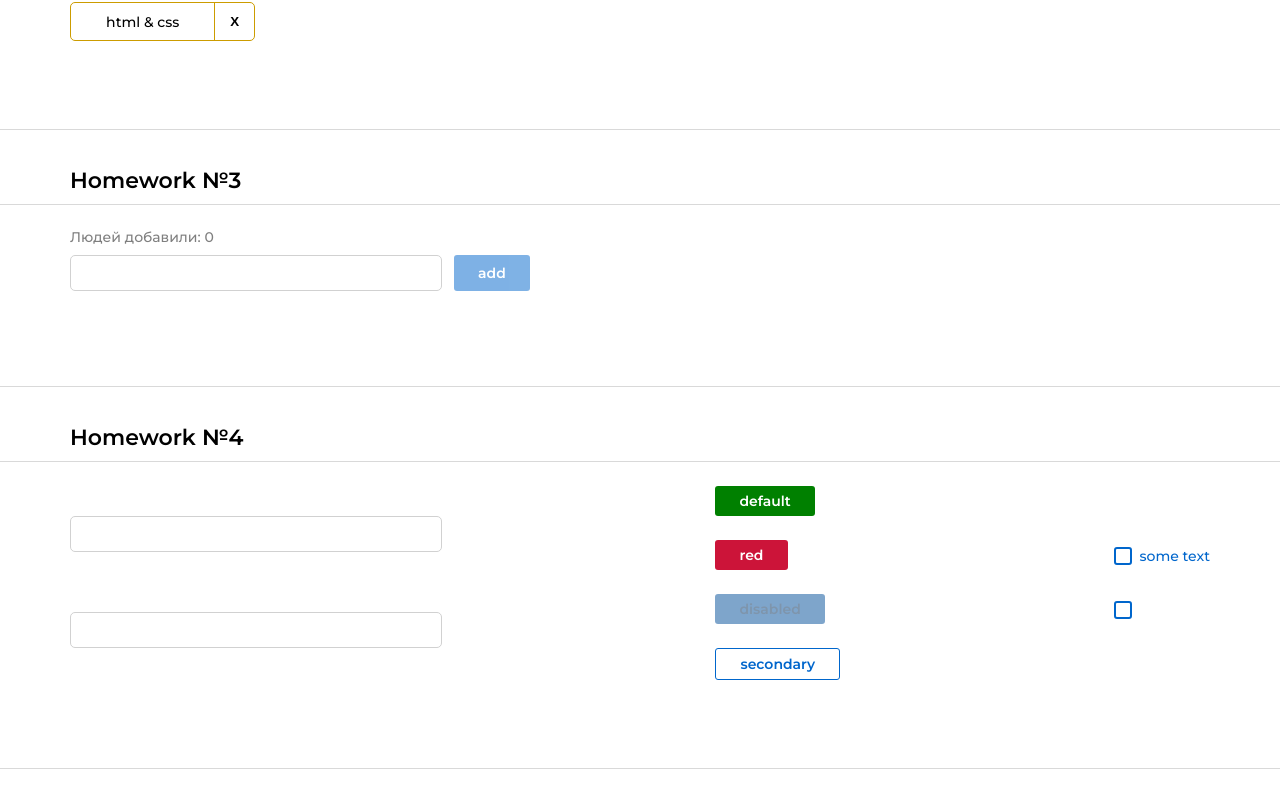
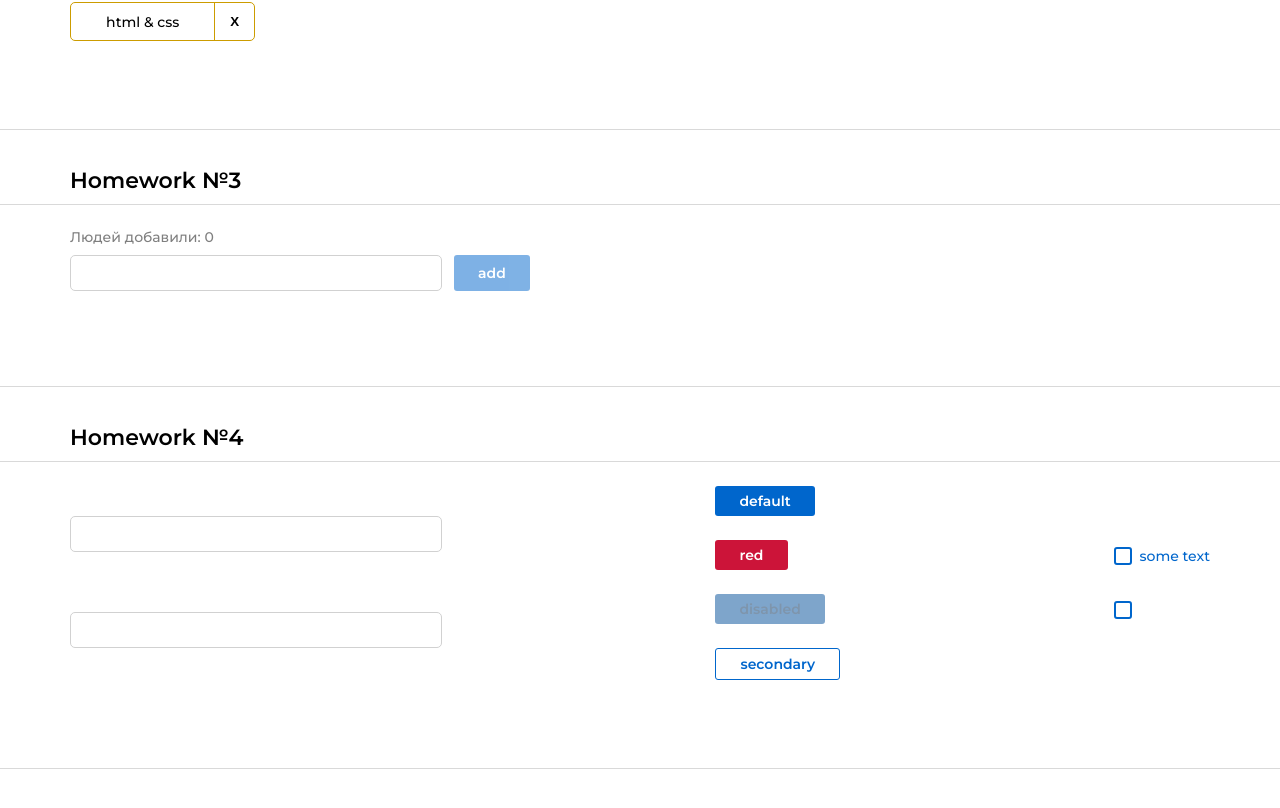
Before and after one commit to Stanislav-Vasilevich/ignat-homework, a React (Create React App) app: page / in a window 1280 px wide. Shown: the part 793-1601 px from the top of the page. Built offline with nearby package versions, Linux system fonts and the light colour scheme.

Commit message:
внес правки в 4 задание понедельника

```diff
--- a/src/s2-homeworks/hw04/common/c2-SuperButton/SuperButton.module.css
+++ b/src/s2-homeworks/hw04/common/c2-SuperButton/SuperButton.module.css
@@ -4,7 +4,7 @@
 	font-size: 14px;
 	line-height: 20px;
 	color: #FFF;
-	background: green;
+	background: #0066CC;
 	border: none;
 	outline: none;
 	border-radius: 3px;
--- a/src/s2-homeworks/hw04/common/c2-SuperButton/SuperButton.tsx
+++ b/src/s2-homeworks/hw04/common/c2-SuperButton/SuperButton.tsx
@@ -17,7 +17,11 @@ const SuperButton: React.FC<SuperButtonPropsType> = (
 		...restProps // все остальные пропсы попадут в объект restProps, там же будет children
 	}
 ) => {
-	const finalClassName = `${s.button} ${className ? s[className] : ''} ${disabled ? s.disabled : ''} ${xType === 'red' ? s.red : ''} ${xType === 'secondary' ? s.secondary : ''}` // задачка на смешивание классов
+	const finalClassName = s.button
+		+ (disabled ? ' ' + s.disabled : '')
+		+ (xType === 'red' ? ' ' + s.red : '')
+		+ (xType === 'secondary' ? ' ' + s.secondary : '')
+		+ (className ? ' ' + className : '') // задачка на смешивание классов
 
 	return (
 		<button
```
